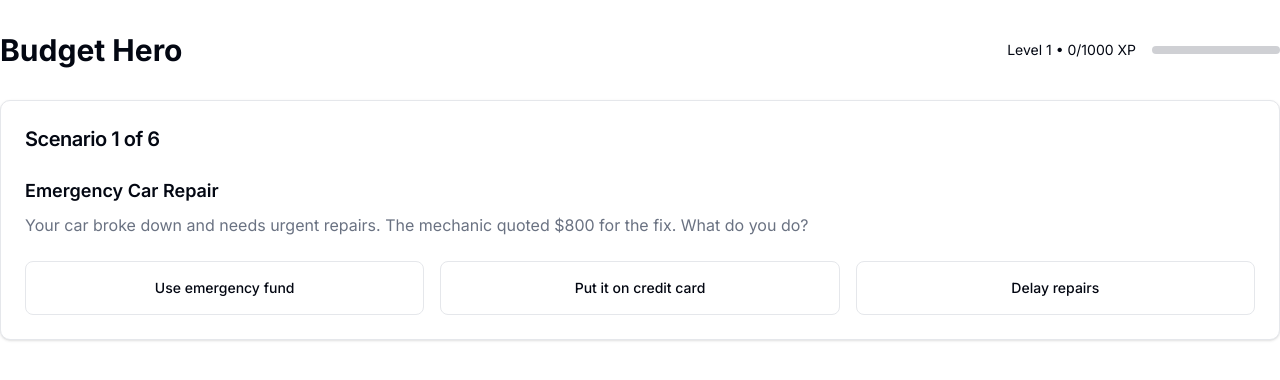
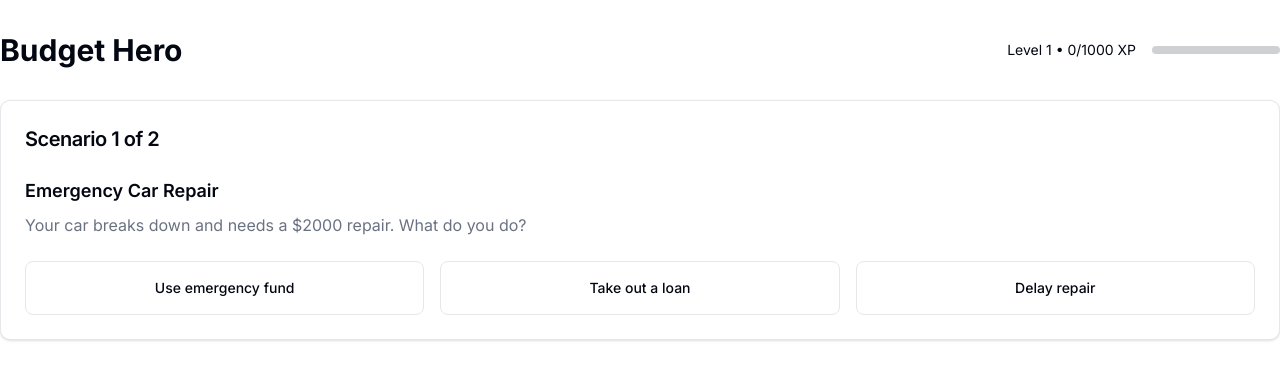
Before and after one commit to SM7958302/moneywise-app, a Next.js app: page /games/budget-hero in a window 1280 px wide. Shown: the top 380 px of the page. Built offline with nearby package versions, Linux system fonts and the light colour scheme.

Commit message:
refactor: remove extra scenarios from Budget Hero game

```diff
--- a/src/app/games/budget-hero/page.tsx
+++ b/src/app/games/budget-hero/page.tsx
@@ -31,141 +31,47 @@ const scenarios: Scenario[] = [
   {
     id: 1,
     title: "Emergency Car Repair",
-    description:
-      "Your car broke down and needs urgent repairs. The mechanic quoted $800 for the fix. What do you do?",
+    description: "Your car breaks down and needs a $2000 repair. What do you do?",
     options: [
       {
         text: "Use emergency fund",
-        impact: { savings: -800, xp: 50 },
-        feedback: "Good choice! Using your emergency fund is the right approach for unexpected expenses.",
+        impact: { savings: -2000, health: 10, xp: 80 },
+        feedback: "Smart choice! Using your emergency fund is exactly what it's for.",
       },
       {
-        text: "Put it on credit card",
-        impact: { debt: 800, xp: 20 },
-        feedback: "This could lead to high interest charges. Consider building an emergency fund for future situations.",
+        text: "Take out a loan",
+        impact: { debt: 2000, health: -10, xp: 40 },
+        feedback: "While this works, it adds interest costs. Consider building an emergency fund for next time.",
       },
       {
-        text: "Delay repairs",
-        impact: { health: -20, xp: 10 },
-        feedback: "Delaying repairs could lead to more expensive problems later. It's better to address issues promptly.",
+        text: "Delay repair",
+        impact: { health: -20, happiness: -10, xp: 20 },
+        feedback: "Delaying repairs can lead to bigger problems and higher costs later.",
       },
     ],
   },
   {
     id: 2,
     title: "Job Opportunity",
-    description:
-      "You've been offered a new job with a 20% higher salary but requires moving to a new city. What's your decision?",
+    description: "You're offered a new job with higher pay but requires moving. What's your decision?",
     options: [
       {
-        text: "Accept and move",
-        impact: { income: 2000, savings: -5000, xp: 100 },
-        feedback: "Taking calculated risks can lead to better opportunities. Just make sure to plan the move carefully.",
+        text: "Negotiate relocation package",
+        impact: { income: 1000, savings: 5000, happiness: 10, xp: 90 },
+        feedback: "Great negotiation! A relocation package helps offset moving costs.",
+      },
+      {
+        text: "Accept without package",
+        impact: { income: 1000, savings: -2000, happiness: 5, xp: 60 },
+        feedback: "While the pay increase is good, moving costs can be significant.",
       },
       {
         text: "Stay at current job",
-        impact: { happiness: 10, xp: 30 },
-        feedback: "Stability is important too. Sometimes the best decision is to stay where you're comfortable.",
-      },
-      {
-        text: "Negotiate remote work",
-        impact: { income: 1000, happiness: 5, xp: 80 },
-        feedback: "Great negotiation! You found a balanced solution that works for everyone.",
+        impact: { happiness: -10, xp: 30 },
+        feedback: "Staying comfortable can mean missing growth opportunities.",
       },
     ],
-  },
-  {
-    id: 3,
-    title: "Investment Opportunity",
-    description:
-      "A friend suggests investing in a new cryptocurrency that promises high returns. What's your response?",
-    options: [
-      {
-        text: "Research thoroughly",
-        impact: { savings: -1000, xp: 70 },
-        feedback: "Smart approach! Always do your research before investing in any opportunity.",
-      },
-      {
-        text: "Invest large amount",
-        impact: { savings: -5000, risk: 50, xp: 20 },
-        feedback: "Be cautious with high-risk investments. Never invest more than you can afford to lose.",
-      },
-      {
-        text: "Decline politely",
-        impact: { savings: 0, xp: 40 },
-        feedback: "Sometimes the best investment is saying no to risky opportunities.",
-      },
-    ],
-  },
-  {
-    id: 4,
-    title: "Medical Emergency",
-    description:
-      "You need urgent dental work that costs $1200. Your insurance covers 50%. How do you handle this?",
-    options: [
-      {
-        text: "Use HSA/FSA funds",
-        impact: { savings: -600, xp: 60 },
-        feedback: "Using tax-advantaged accounts for medical expenses is a smart financial move.",
-      },
-      {
-        text: "Set up payment plan",
-        impact: { debt: 600, xp: 40 },
-        feedback: "Payment plans can help manage large expenses, but watch out for interest charges.",
-      },
-      {
-        text: "Delay treatment",
-        impact: { health: -30, xp: 10 },
-        feedback: "Medical issues should be addressed promptly to prevent more serious problems.",
-      },
-    ],
-  },
-  {
-    id: 5,
-    title: "Housing Decision",
-    description:
-      "Your lease is ending, and you're deciding between renewing or buying a home. What's your choice?",
-    options: [
-      {
-        text: "Buy a home",
-        impact: { savings: -20000, debt: 200000, xp: 150 },
-        feedback: "Homeownership can be a good long-term investment, but make sure you're ready for the commitment.",
-      },
-      {
-        text: "Renew lease",
-        impact: { savings: -2000, xp: 40 },
-        feedback: "Sometimes renting is the better choice, especially if you're not ready for homeownership.",
-      },
-      {
-        text: "Find cheaper rental",
-        impact: { savings: 1000, xp: 60 },
-        feedback: "Reducing housing costs can free up money for other financial goals.",
-      },
-    ],
-  },
-  {
-    id: 6,
-    title: "Education Investment",
-    description:
-      "You have an opportunity to take a professional certification course that costs $2000. What do you do?",
-    options: [
-      {
-        text: "Use education fund",
-        impact: { savings: -2000, income: 500, xp: 100 },
-        feedback: "Investing in education often leads to better career opportunities and higher income.",
-      },
-      {
-        text: "Take out loan",
-        impact: { debt: 2000, income: 500, xp: 60 },
-        feedback: "Education loans can be worth it if they lead to better career prospects.",
-      },
-      {
-        text: "Find free alternatives",
-        impact: { savings: 0, income: 200, xp: 80 },
-        feedback: "There are many free or low-cost learning opportunities available online.",
-      },
-    ],
-  },
+  }
 ]
 
 export default function BudgetHeroGame() {
```
